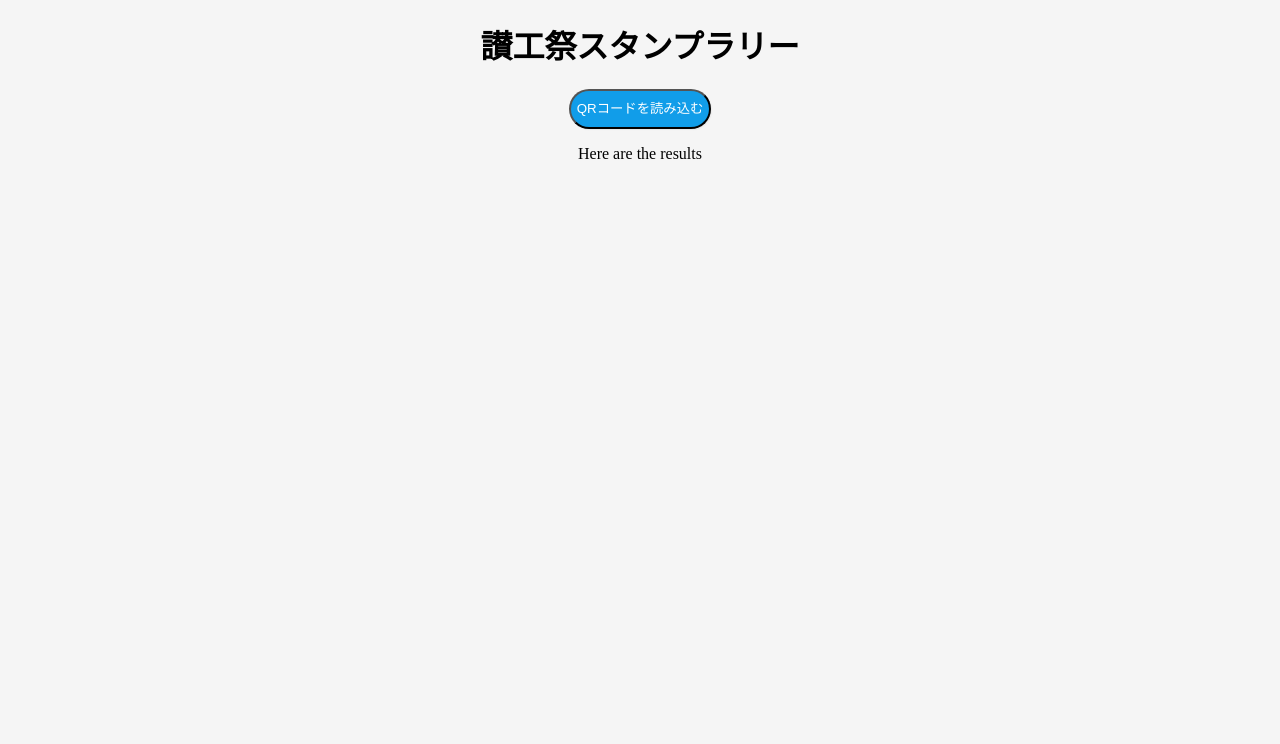
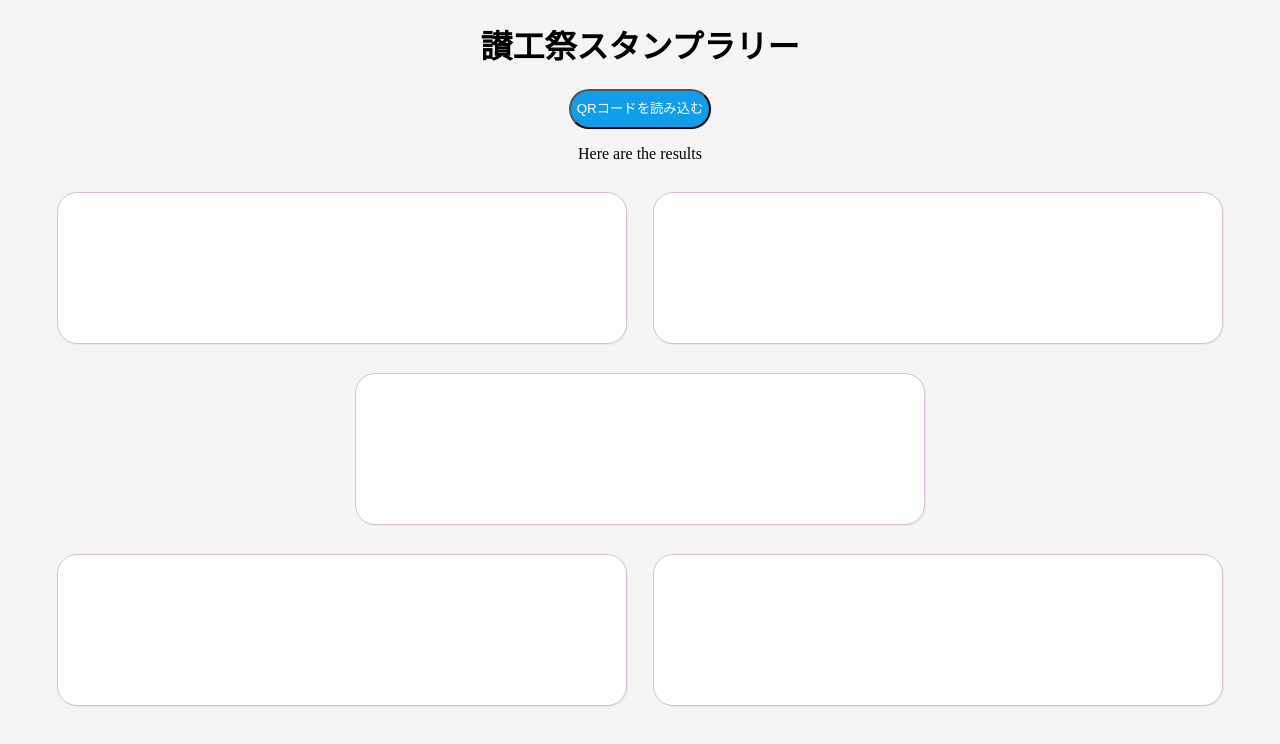
Before and after one commit to pikapika2/stamprally, a Next.js app: page / in a window 1280 px wide. Shown: the top 744 px of the page. Built offline with nearby package versions, Linux system fonts and the light colour scheme; a web font is replaced by a local one.

Commit message:
change stamp border line
Signed-off-by: pikapika2 <yossii0108@gmail.com>

```diff
--- a/src/pages/index.tsx
+++ b/src/pages/index.tsx
@@ -139,7 +139,7 @@ const Home = () => {
           </>
         )}
       </div>
-      <div>
+      <div className="image_center horizon">
         {stamp3 && (
           <>
             <Image src={image3} width={stampSize} height={stampSize} />{' '}
@@ -147,6 +147,7 @@ const Home = () => {
           </>
         )}
       </div>
+      <br />
       <div className="horizon">
         {stamp4 && (
           <>
--- a/src/style/style.css
+++ b/src/style/style.css
@@ -25,10 +25,21 @@ button {
   -moz-box-shadow: 1px 1px 1px #e9e9e9;
   box-shadow: 1px 1px 1px #e9e9e9;
   background: #119de9;
-  -ms-filter: "progid:DXImageTransform.Microsoft.gradient(GradientType=0,startColorstr='#119de9', endColorstr='#4bb8f3')";
 }
 
 .horizon{
 	display: inline-block;
-	width: 50%;
+	width: 45%;
+	height: 150px;
+	background-color: white;
+	margin: 1%;
+	border-radius: 20px;
+	border: 1px solid thistle;
+	-webkit-box-shadow: 1px 1px 1px #e9e9e9;
+  -moz-box-shadow: 1px 1px 1px #e9e9e9;
+  box-shadow: 1px 1px 1px #e9e9e9;
 }
+
+.image_center{
+	text-align: center;
+}
```
